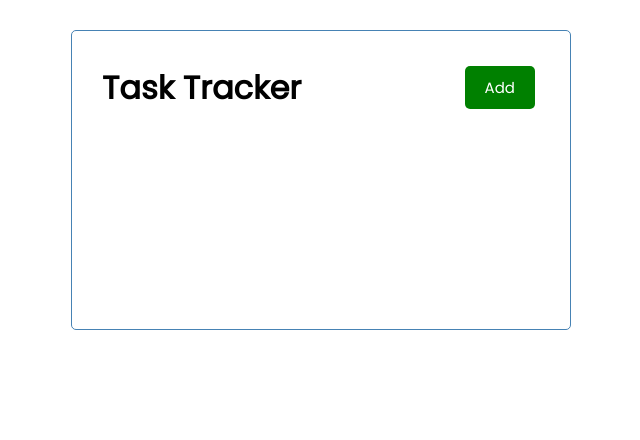
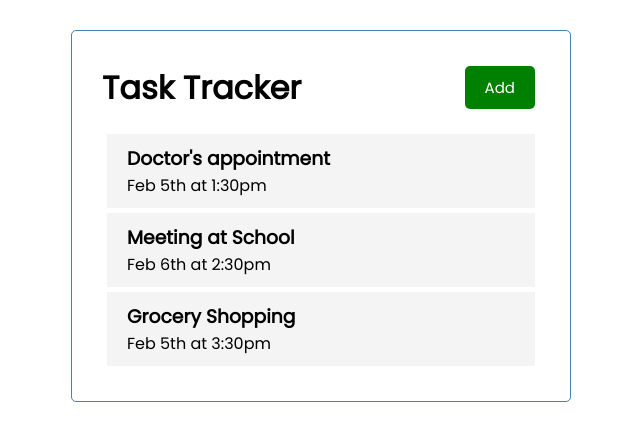
Before and after one commit to ruchiragoswami/react-task-tracker, a React (Create React App) app in the folder task-tracker/: page / in a window 1280 px wide. Shown: the top 440 px of the page, without its empty margins (319-959 px from the left). Built offline with nearby package versions, Linux system fonts and the light colour scheme.

Commit message:
task component
new task component created (different from tasks)

```diff
--- /dev/null
+++ b/task-tracker/src/compnents/Task.js
@@ -0,0 +1,12 @@
+// import React from 'react'
+
+const Task = ( {task}) => {
+    return (
+        <div className="task">
+            <h3> {task.text} </h3>
+            <p> {task.day} </p>
+        </div>
+    )
+}
+
+export default Task
--- a/task-tracker/src/compnents/Tasks.js
+++ b/task-tracker/src/compnents/Tasks.js
@@ -1,5 +1,6 @@
 // import React from 'react'
-import { useState} from 'react';
+// import { useState} from 'react';
+import Task from './Task';
 
 
 
@@ -7,7 +8,8 @@ const Tasks = ({ tasks}) => {
     return (
         <div>
             {tasks.map((task) => (
-                <h3 key={task.id}> {task.test} </h3>
+                // <h3 key={task.id}> {task.test} </h3>
+                <Task  key={task.id} task={task}/>
             ))}
         </div>
     )
```
